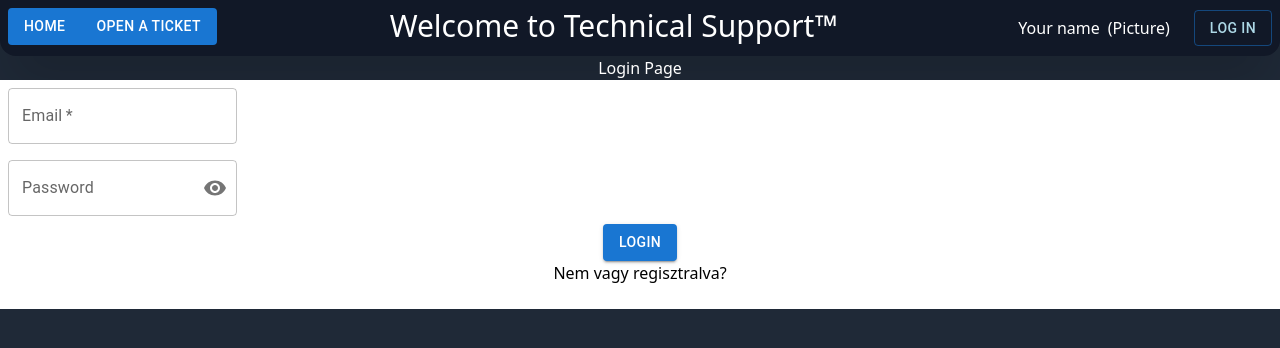
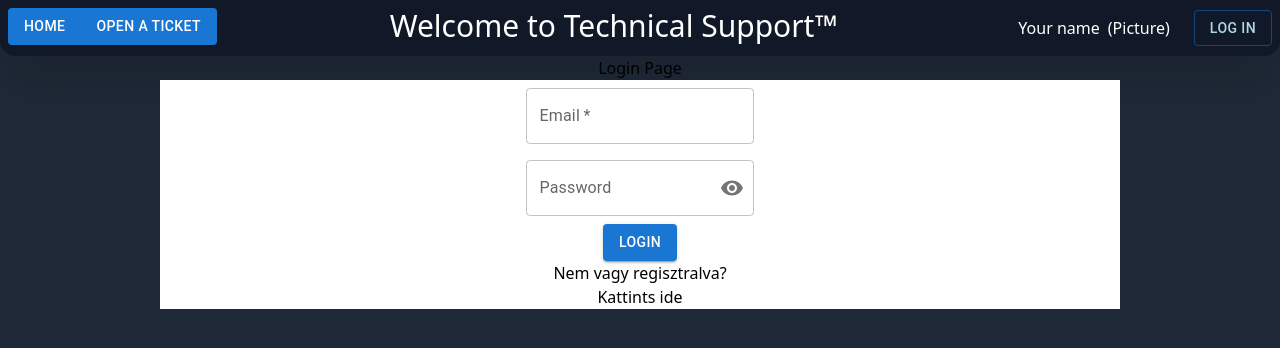
Before and after one commit to balhun/techsupport, a React (Vite) app: page /login in a window 1280 px wide. Shown: the top 348 px of the page. Built offline with nearby package versions, Linux system fonts and the light colour scheme.

Commit message:
Login design 0.1

```diff
--- a/src/pages/Login.jsx
+++ b/src/pages/Login.jsx
@@ -24,15 +24,16 @@ export default function Login(){
         // nemtudom a faszom roviditesekt elkezdtem egz regist panelt is ahonnan majd mennek a firebasebe a cuccok
 
     return(
-        <div className='text-white text-center fit-content'>Login Page
-            <div className='width 90% bg-white flex flex-col '>
-
+        <div className='text-center'>Login Page
+            <div className=' w-9/12 bg-white flex flex-col  m-0 m-auto '>
+                <div className=" content-center">
                         <TextField
                         sx={{ m: 1, width: '25ch' }}
                         required
                         label="Email"
                         />
-
+                </div>
+                <div className="content-center">
                         <FormControl sx={{ m: 1, width: '25ch' }} variant="outlined">
                         <InputLabel htmlFor="outlined-adornment-password">Password</InputLabel>
                             <OutlinedInput
@@ -56,9 +57,10 @@ export default function Login(){
                             label="Password"
                             />
                         </FormControl>
+                        </div>
                         <Link to="/profile"><Button variant="contained">Login</Button></Link>
                         <p className="text-black">Nem vagy regisztralva?</p>
-                        <p className="text-blue"><Link to='/regist'>Kattints ide</Link></p>
+                        <Link to='/regist'>Kattints ide</Link>
 
 
             </div>
```
